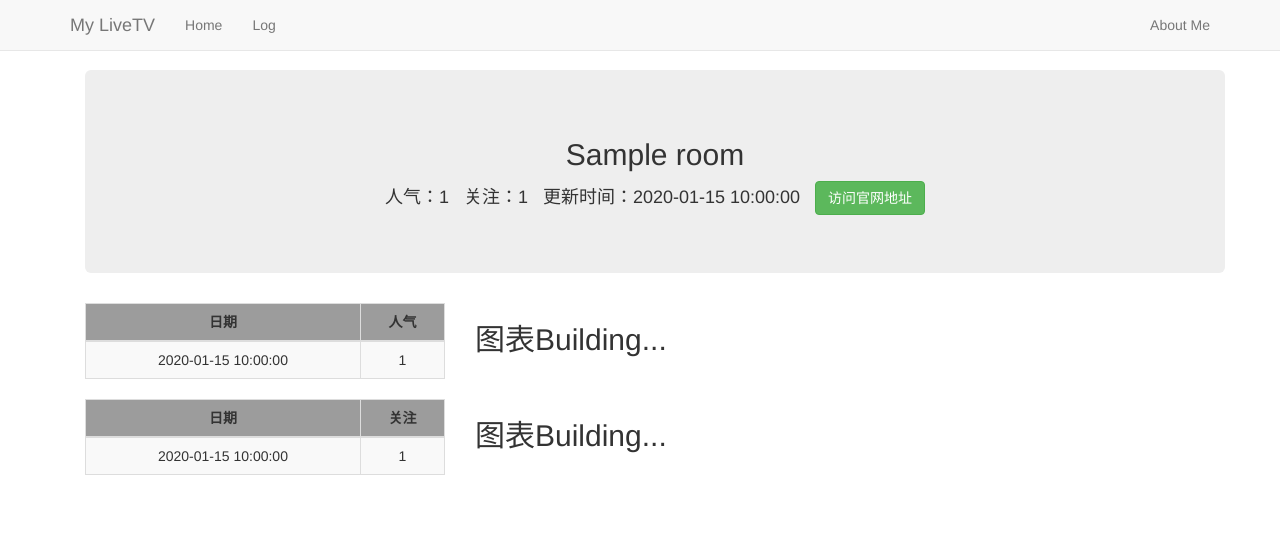
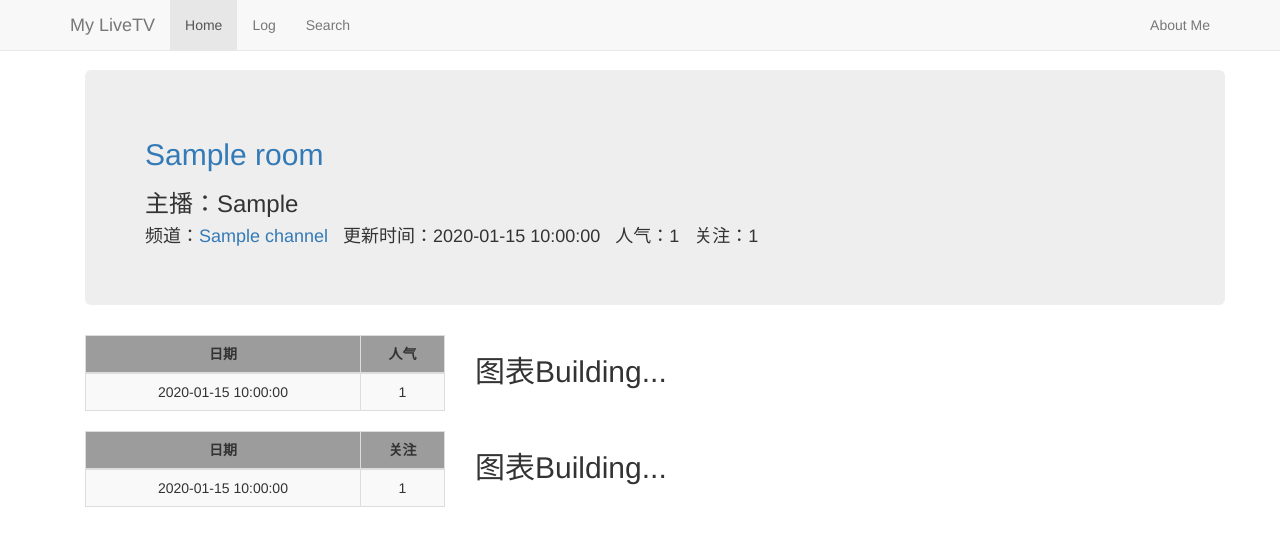
Before and after one commit to taogeT/livetv_mining, a Flask app: page /room/1 in a window 1280 px wide. Shown: the top 545 px of the page. Run offline with Flask 2, Linux system fonts and the light colour scheme; tables that the repository leaves empty hold one stand-in row (values such as "Sample post"); some libraries are stand-ins or nearby versions.

Commit message:
add module search, add search room page.

```diff
--- a/app/main/views.py
+++ b/app/main/views.py
@@ -1,7 +1,8 @@
 # -*- coding: UTF-8 -*-
-from flask import render_template, request, current_app
+from flask import render_template, request, current_app, redirect, url_for
 
 from . import main
+from .forms import SearchRoomForm
 from ..models import LiveTVSite, LiveTVChannel, LiveTVRoom
 
 
@@ -21,14 +22,8 @@ def site(site_id):
             page=page,  error_out=False,
             per_page=current_app.config['FLASKY_CHANNELS_PER_PAGE'])
     channels = pagination.items
-    title_dict = {'name': LiveTVChannel.name.doc,
-                  'url': LiveTVChannel.url.doc,
-                  'image_url': LiveTVChannel.image_url.doc,
-                  'last_crawl_date': LiveTVChannel.last_crawl_date.doc,
-                  'roomcount': LiveTVChannel.roomcount.doc,
-                  'range': LiveTVChannel.range.doc}
     return render_template('site.html', channels=channels, pagination=pagination,
-                           title_dict=title_dict, site=site)
+                           title_dict=LiveTVChannel.title(), site=site)
 
 
 @main.route('/channel/<int:channel_id>')
@@ -41,15 +36,8 @@ def channel(channel_id):
                     page=page,  error_out=False,
                     per_page=current_app.config['FLASKY_ROOMS_PER_PAGE'])
     rooms = pagination.items
-    title_dict = {'name': LiveTVRoom.name.doc,
-                  'url': LiveTVRoom.url.doc,
-                  'popularity': LiveTVRoom.popularity.doc,
-                  'last_crawl_date': LiveTVRoom.last_crawl_date.doc,
-                  'boardcaster': LiveTVRoom.boardcaster.doc,
-                  'follower': LiveTVRoom.follower.doc,
-                  'officeid': LiveTVRoom.officeid.doc}
     return render_template('channel.html', channel=channel, rooms=rooms,
-                           pagination=pagination, title_dict=title_dict)
+                           pagination=pagination, title_dict=LiveTVRoom.title())
 
 
 @main.route('/room/<int:room_id>')
@@ -59,6 +47,31 @@ def room(room_id):
     return render_template('room.html', room=room)
 
 
+@main.route('/search', methods=['GET', 'POST'])
+def search():
+    ''' 导航栏搜索 '''
+    page = request.args.get('page', 1, type=int)
+    form = SearchRoomForm()
+    form.site_name.choices = [(site.name, site.displayname) for site in LiveTVSite.query.filter_by(valid=True)]
+    if form.validate_on_submit():
+        pagination = LiveTVRoom.query.join(LiveTVChannel).join(LiveTVSite) \
+                               .filter(LiveTVSite.name == form.site_name.data) \
+                               .filter(LiveTVRoom.last_active == form.only_active.data) \
+                               .order_by(LiveTVRoom.popularity.desc())
+        if form.boardcaster.data:
+            pagination = pagination.filter(LiveTVRoom.boardcaster.like('%{}%'.format(form.boardcaster.data)))
+        if form.room_name.data:
+            pagination = pagination.filter(LiveTVRoom.name.like('%{}%'.format(form.room_name.data)))
+        pagination = pagination.paginate(page=page,  error_out=False,
+                                         per_page=current_app.config['FLASKY_SEARCH_PER_PAGE'] + 1)
+        rooms = pagination.items
+        return render_template('search.html', rooms=rooms, form=form,
+                               pagination=pagination, title_dict=LiveTVRoom.title(),
+                               over_query_count=len(rooms) > current_app.config['FLASKY_SEARCH_PER_PAGE'])
+    return render_template('search.html', form=form, rooms=[], pagination=None,
+                           title_dict=LiveTVRoom.title(), over_query_count=False)
+
+
 @main.route('/about-me')
 def about_me():
     ''' 关于我 '''
--- a/app/models.py
+++ b/app/models.py
@@ -55,6 +55,13 @@ class LiveTVChannel(db.Model):
     rooms = db.relationship('LiveTVRoom', backref='channel', lazy='dynamic')
     dataset = db.relationship('LiveTVChannelData', backref='channel', lazy='dynamic')
 
+    @classmethod
+    def title(cls):
+        return {'name': cls.name.doc, 'url': cls.url.doc,
+                'image_url': cls.image_url.doc, 'range': cls.range.doc,
+                'last_crawl_date': cls.last_crawl_date.doc,
+                'roomcount': cls.roomcount.doc}
+
 
 class LiveTVRoom(db.Model):
     __tablename__ = 'livetv_room'
@@ -87,6 +94,13 @@ class LiveTVRoom(db.Model):
                            .order_by(LiveTVRoomData.since_date.desc()) \
                            .limit(LiveTVRoomData.LATEST_NUM)
 
+    @classmethod
+    def title(cls):
+        return {'name': cls.name.doc, 'url': cls.url.doc,
+                'popularity': cls.popularity.doc, 'follower': cls.follower.doc,
+                'last_crawl_date': cls.last_crawl_date.doc,
+                'boardcaster': cls.boardcaster.doc}
+
 
 class LiveTVChannelData(db.Model):
     __tablename__ = 'livetv_channel_data'
--- a/app/templates/_macros.html
+++ b/app/templates/_macros.html
@@ -1,4 +1,5 @@
 {% macro pagination_widget(pagination, endpoint, fragment='') %}
+<nav style="text-align: center">
 <ul class="pagination">
   <li {% if not pagination.has_prev %}class="disabled"{% endif %}>
     <a href="{{ url_for(endpoint, page=pagination.page - 1, **kwargs) + fragment if pagination.has_prev else 'javascript:void(0)' }}">&laquo;</a>
@@ -16,4 +17,5 @@
     <a href="{{ url_for(endpoint, page=pagination.page + 1, **kwargs) + fragment if pagination.has_next else 'javascript:void(0)' }}">&raquo;</a>
   </li>
 </ul>
+</nav>
 {% endmacro%}
--- a/app/templates/_rooms.html
+++ b/app/templates/_rooms.html
@@ -1,3 +1,4 @@
+
 <ul class="rooms">
   <table class="table table-condensed">
     <thead>
@@ -6,7 +7,6 @@
         <th>{{ title_dict['last_crawl_date'] }}</th>
         <th>{{ title_dict['boardcaster'] }}</th>
         <th>{{ title_dict['popularity'] }}</th>
-        <th>{{ title_dict['officeid'] }}</th>
       </tr>
     </thead>
     <tbody>
@@ -19,7 +19,6 @@
         <td>{{ moment(room.last_crawl_date).format('YYYY-MM-DD HH:mm:ss') }}</td>
         <td>{{ room.boardcaster }}</td>
         <td>{{ room.popularity }}</td>
-        <td>{{ room.officeid if room.officeid else '' }}</td>
       </tr>
     {% endfor %}
     </tbody>
--- a/app/templates/base.html
+++ b/app/templates/base.html
@@ -25,13 +25,16 @@
     </div>
     <div class="navbar-collapse collapse">
       <ul class="nav navbar-nav">
-        <li><a href="{{ url_for('main.index') }}">Home</a></li>
+        <li {% block navbar_li_home %}{% endblock %}><a href="{{ url_for('main.index') }}">Home</a></li>
       </ul>
       <ul class="nav navbar-nav">
-        <li><a href="{{ url_for('crawler.log') }}">Log</a></li>
+        <li {% block navbar_li_log %}{% endblock %}><a href="{{ url_for('crawler.log') }}">Log</a></li>
+      </ul>
+      <ul class="nav navbar-nav">
+        <li {% block navbar_li_search %}{% endblock %}><a href="{{ url_for('main.search') }}">Search</a></li>
       </ul>
       <ul class="nav navbar-nav navbar-right">
-        <li><a href="{{ url_for('main.about_me') }}">About Me</a></li>
+        <li {% block navbar_li_aboutme %}{% endblock %}><a href="{{ url_for('main.about_me') }}">About Me</a></li>
       </ul>
     </div>
   </div>
--- a/app/templates/channel.html
+++ b/app/templates/channel.html
@@ -1,4 +1,6 @@
 {% extends "base.html" %}
+
+{% block navbar_li_home %}class="active"{% endblock %}
 
 {% block page_content %}
   <table class="table">
--- a/app/templates/index.html
+++ b/app/templates/index.html
@@ -1,4 +1,6 @@
 {% extends "base.html" %}
+
+{% block navbar_li_home %}class="active"{% endblock %}
 
 {% block page_content %}
 {% for site in sites %}
--- a/app/templates/log.html
+++ b/app/templates/log.html
@@ -1,4 +1,6 @@
 {% extends "base.html" %}
+
+{% block navbar_li_log %}class="active"{% endblock %}
 
 {% block page_content %}
 <h3>当前爬虫扫描间隔：{{ g.celery_interval }} 分钟</h3>
--- a/app/templates/room.html
+++ b/app/templates/room.html
@@ -1,13 +1,16 @@
 {% extends "base.html" %}
 
+{% block navbar_li_home %}class="active"{% endblock %}
+
 {% block page_content %}
-  <div class="jumbotron" style="text-align: center;">
-    <h2>{{ room.name }}</h2>
+  <div class="jumbotron" style="text-align: left;">
+    <h2><a href="{{ room.url }}">{{ room.name }}</a></h2>
+    <h3>主播：{{ room.boardcaster }}</h3>
     <h4>
+      频道：<a href="{{ url_for('main.channel', channel_id=room.channel.id) }}">{{ room.channel.name }}</a>&nbsp;&nbsp;
+      更新时间：{{ moment(room.last_crawl_date).format('YYYY-MM-DD HH:mm:ss') }}&nbsp;&nbsp;
       人气：{{ room.popularity }}&nbsp;&nbsp;
       关注：{{ room.follower }}&nbsp;&nbsp;
-      更新时间：{{ moment(room.last_crawl_date).format('YYYY-MM-DD HH:mm:ss') }}&nbsp;&nbsp;
-      <a href="{{ room.url }}" class="btn btn-success" role="button">访问官网地址</a>
     </h4>
   </div>
   <div class="row">
--- a/app/templates/site.html
+++ b/app/templates/site.html
@@ -1,4 +1,6 @@
 {% extends "base.html" %}
+
+{% block navbar_li_home %}class="active"{% endblock %}
 
 {% block page_content %}
 <div class="page-header">
--- a/config.py
+++ b/config.py
@@ -15,6 +15,7 @@ class Config(object):
     FLASKY_DB_QUERY_TIMEOUT = 10
     FLASKY_CHANNELS_PER_PAGE = 20
     FLASKY_ROOMS_PER_PAGE = 20
+    FLASKY_SEARCH_PER_PAGE = 30
     CELERY_TIMEZONE = 'UTC'
     CELERY_ACCEPT_CONTENT = ['pickle', 'json', 'msgpack', 'yaml']
     CELERY_SUPERVISOR_ROWCOUNT = 100
```
Also changed, not shown: app/templates/search.html (added, +18 -0 lines).
